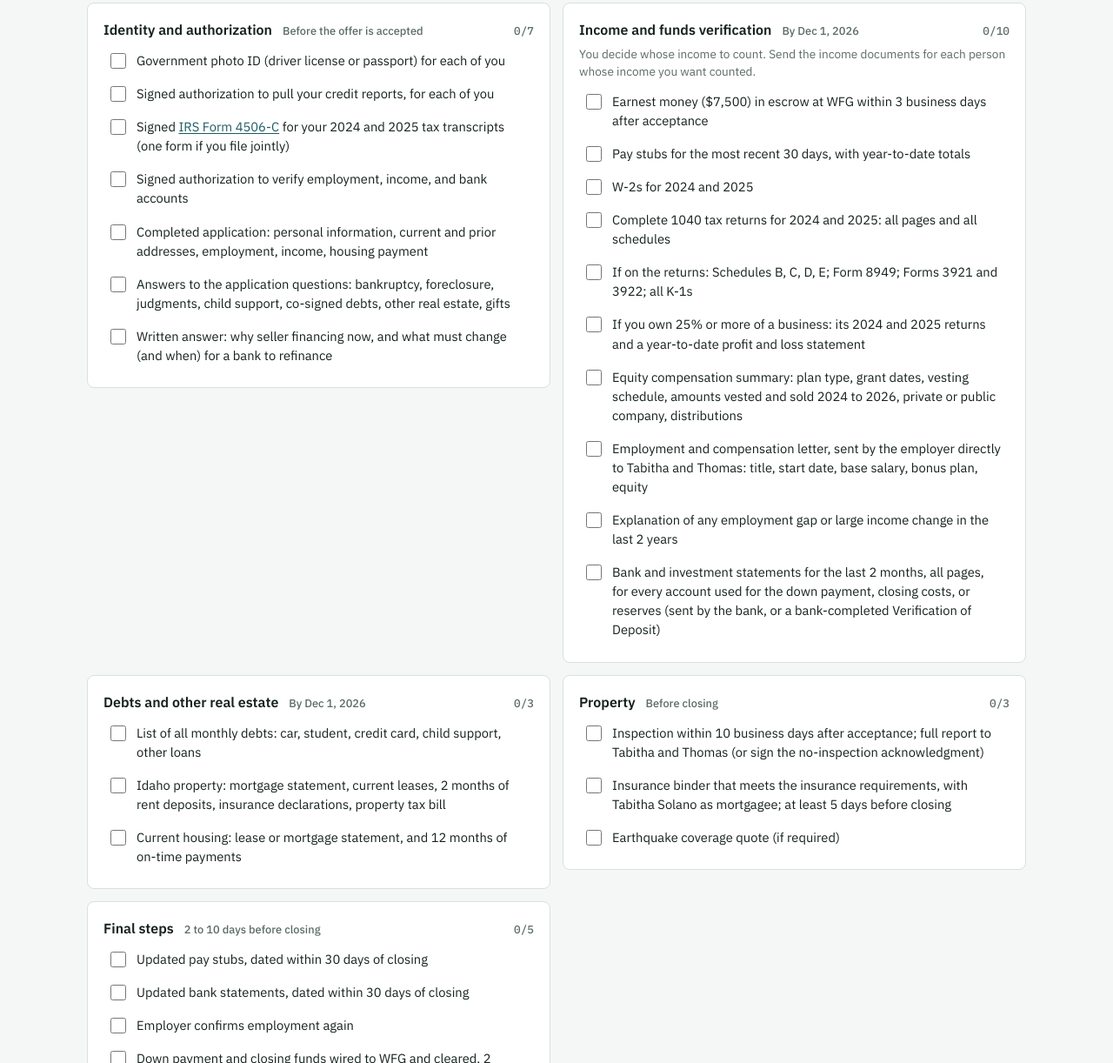
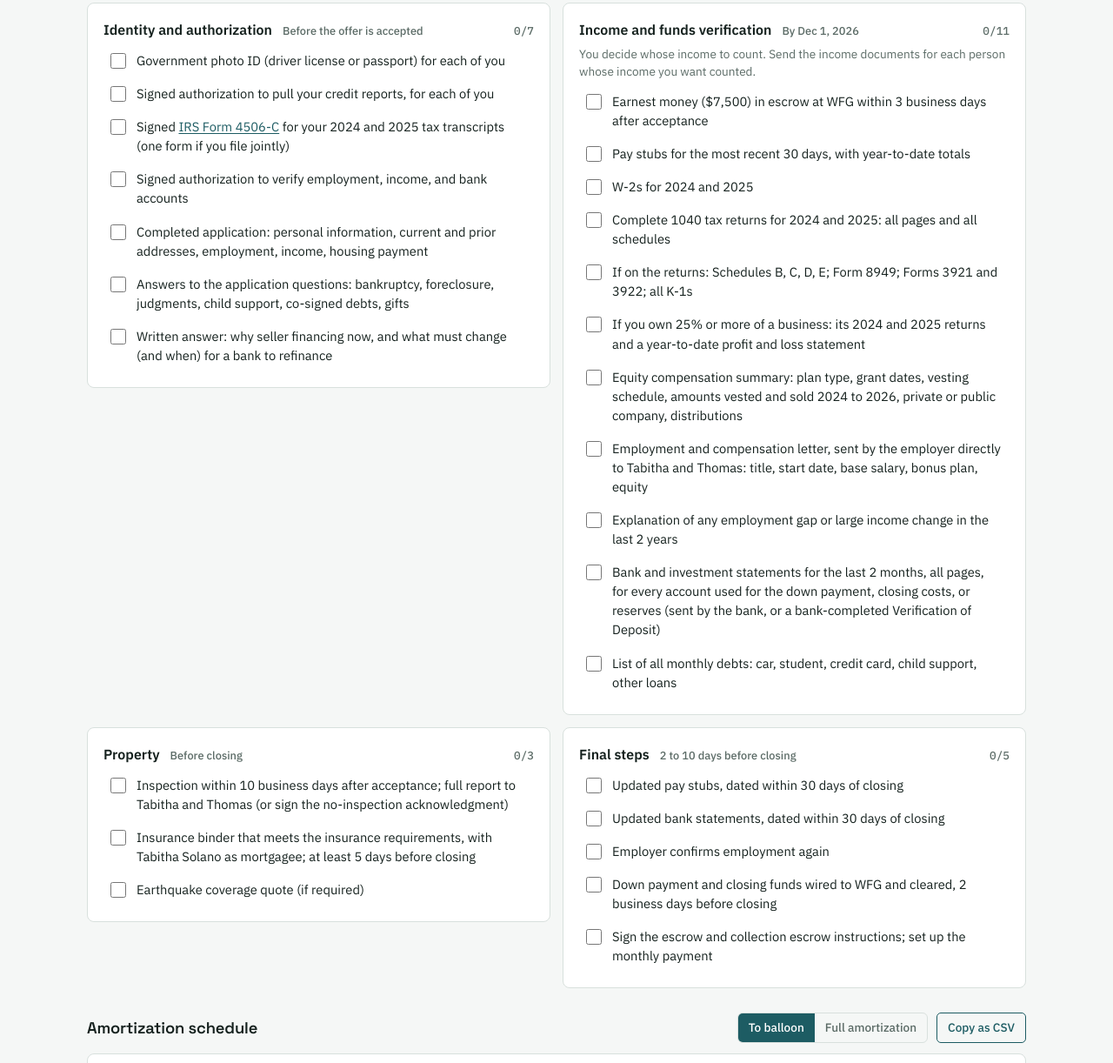
Before and after one commit to ratiofu/ratiofu.github.io, a plain HTML site: page 5225-se-18th/index.html in a window 1280 px wide. Shown: the part 3151-4373 px from the top of the page at 87% size. Drawn offline with Linux system fonts and the light colour scheme.

Commit message:
fix: drop debts and real estate group; move debt list to income and funds

```diff
--- a/5225-se-18th/index.html
+++ b/5225-se-18th/index.html
@@ -469,7 +469,7 @@ const CK = [
     ["a3",'Signed <a href="https://www.irs.gov/pub/irs-pdf/f4506c.pdf" target="_blank" rel="noopener">IRS Form 4506-C</a> for your 2024 and 2025 tax transcripts (one form if you file jointly)'],
     ["a4","Signed authorization to verify employment, income, and bank accounts"],
     ["a5","Completed application: personal information, current and prior addresses, employment, income, housing payment"],
-    ["a6","Answers to the application questions: bankruptcy, foreclosure, judgments, child support, co-signed debts, other real estate, gifts"],
+    ["a6","Answers to the application questions: bankruptcy, foreclosure, judgments, child support, co-signed debts, gifts"],
     ["a7","Written answer: why seller financing now, and what must change (and when) for a bank to refinance"]]},
   {id:"b", title:"Income and funds verification", due:"By Dec 1, 2026", note:"You decide whose income to count. Send the income documents for each person whose income you want counted.", items:[
     ["d1","Earnest money ($7,500) in escrow at WFG within 3 business days after acceptance"],
@@ -481,11 +481,8 @@ const CK = [
     ["b6","Equity compensation summary: plan type, grant dates, vesting schedule, amounts vested and sold 2024 to 2026, private or public company, distributions"],
     ["b7","Employment and compensation letter, sent by the employer directly to Tabitha and Thomas: title, start date, base salary, bonus plan, equity"],
     ["b9","Explanation of any employment gap or large income change in the last 2 years"],
-    ["d2","Bank and investment statements for the last 2 months, all pages, for every account used for the down payment, closing costs, or reserves (sent by the bank, or a bank-completed Verification of Deposit)"]]},
-  {id:"e", title:"Debts and other real estate", due:"By Dec 1, 2026", items:[
-    ["e1","List of all monthly debts: car, student, credit card, child support, other loans"],
-    ["e2","Idaho property: mortgage statement, current leases, 2 months of rent deposits, insurance declarations, property tax bill"],
-    ["e3","Current housing: lease or mortgage statement, and 12 months of on-time payments"]]},
+    ["d2","Bank and investment statements for the last 2 months, all pages, for every account used for the down payment, closing costs, or reserves (sent by the bank, or a bank-completed Verification of Deposit)"],
+    ["e1","List of all monthly debts: car, student, credit card, child support, other loans"]]},
   {id:"g", title:"Property", due:"Before closing", items:[
     ["g1","Inspection within 10 business days after acceptance; full report to Tabitha and Thomas (or sign the no-inspection acknowledgment)"],
     ["g2","Insurance binder that meets the insurance requirements, with Tabitha Solano as mortgagee; at least 5 days before closing"],
```
